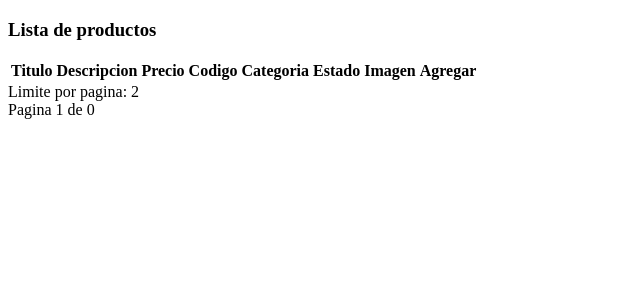
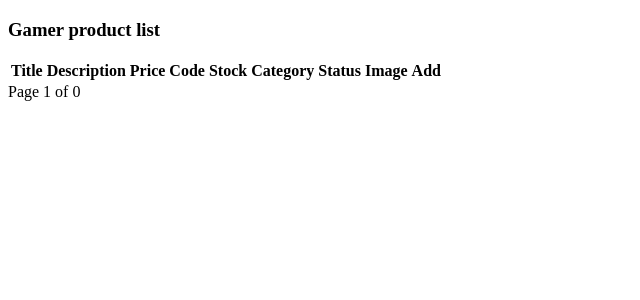
Before and after one commit to MatiCor12/FinalBackend, a Node server app: page /products in a window 1280 px wide. Shown: the top 300 px of the page, without its empty margins (0-640 px from the left). Run offline with Node 20, Linux system fonts and the light colour scheme; data that the repository does not hold is empty; some libraries are stand-ins or nearby versions.

Commit message:
new changes

```diff
--- a/src/app.js
+++ b/src/app.js
@@ -7,10 +7,9 @@ import {Server} from "socket.io"
 import { engine } from "express-handlebars"
 import __dirname from "./utils.js"
 import 'dotenv/config'
-import { productModel } from "./models/product.model.js"
 import { dbConnection } from "./config/config.js"
 import MessageManager from './class/ChatManager.js'
-import { addProductService, getProductsService } from "./services/products.js"
+import { addProductModerate, getProductsModerate } from "./moderate/products.js"
 
 //Nombramos la variable app con la función de expres
 const app = express()
@@ -49,12 +48,12 @@ const io = new Server(expressServer)
 
 io.on('connection', async(socket) => {
 
-    const {payload} = await getProductsService({})
+    const {payload} = await getProductsModerate({})
     const productos = payload
     socket.emit('products', payload);
 
     socket.on('addProducto', async (product)=> {
-        const newProduct = await addProductService({...product});
+        const newProduct = await addProductModerate({...product});
         if(newProduct) {
             productos.push(newProduct)
             socket.emit('products', productos);
--- a/src/config/config.js
+++ b/src/config/config.js
@@ -2,7 +2,7 @@ import mongoose from 'mongoose'
 
 export const dbConnection = async () => {
     try {
-        await mongoose.connect(process.env.URL_MATI_MONGODB)
+        await mongoose.connect(process.env.URL_MONGODB)
         console.log('Connected to DB ecommerce')
     } catch (error) {
         console.log(`Error creating DB ${error}`)
--- a/src/services/carts.js
+++ b/src/moderate/carts.js
@@ -1,24 +1,24 @@
 import { cartModel } from "../models/cart.model.js"
 
-export const getCartByIdService = async (cid) => {
+export const getCartByIdModerate = async (cid) => {
     try{
         return  await cartModel.findById(cid).populate('products.id').lean()
     } catch (error) {
-        console.log('getCartByIdService ->', error)
+        console.log('getCartByIdModerate ->', error)
         throw error
     }
 }
 
-export const createCartService = async () => {
+export const createCartModerate = async () => {
     try{
         return await cartModel.create({})
     } catch (error) {
-        console.log('createCartService ->', error)
+        console.log('createCartModerate ->', error)
         throw error
     }
 }
 
-export const addProductInCartService = async (cid, pid) => {
+export const addProductInCartModerate = async (cid, pid) => {
     try{
 
         const carrito = await cartModel.findById(cid)
@@ -37,22 +37,21 @@ export const addProductInCartService = async (cid, pid) => {
 
         return carrito
     } catch (error) {
-        console.log('addProductInCartService->', error)
+        console.log('addProductInCartModerate->', error)
         throw error
     }
 }
 
-export const deleteProductsInCartService = async (cid, pid) => {
+export const deleteProductsInCartModerate = async (cid, pid) => {
     try{
         return await cartModel.findByIdAndUpdate(cid, {$pull:{'products':{id:pid}}}, {new:true})
     }catch (error) {
-        console.log('deleteProductsInCartService->', error)
+        console.log('deleteProductsInCartModerate->', error)
         throw error
     }
 }
 
-
-export const updateProductsInCartService = async (cid, pid, quantity) => {
+export const updateProductsInCartModerate = async (cid, pid, quantity) => {
     try{
         return await cartModel.findOneAndUpdate(
             { _id:cid, 'products.id':pid },
@@ -60,17 +59,16 @@ export const updateProductsInCartService = async (cid, pid, quantity) => {
             { new:true }
         )
     }catch (error) {
-        console.log('updateProductsInCartService->', error)
+        console.log('updateProductsInCartModerate->', error)
         throw error
     }
 }
 
-export const deleteCartService = async (cid) => {
+export const deleteCartModerate = async (cid) => {
     try{
         return await cartModel.findByIdAndUpdate(cid, {$set:{'products':[] }}, {new:true})
-        //return await cartModel.findByIdAndDelete(cid)
     }catch (error) {
-        console.log('deleteCartService->', error)
+        console.log('deleteCartModerate->', error)
         throw error
     }
 }
--- a/src/services/products.js
+++ b/src/moderate/products.js
@@ -1,19 +1,19 @@
 import { productModel } from "../models/product.model.js";
 
-export const getProductsService = async ({ limit = 2, page = 1, sort, query}) => {
+export const getProductsModerate = async ({ limit = 2, page = 1, sort, query}) => {
     try {
         page = page == 0 ? 1 : page;
         page = Number(page);
         limit = Number(limit);
         const skip = (page-1) * limit;
-        const sortOrderOptions = { 'asc': -1, 'desc': 1 };
-        sort = sortOrderOptions[sort] || null;
+        const sortOrder = { 'asc': -1, 'desc': 1 };
+        sort = sortOrder[sort] || null;
 
         try{
             if(query)
                 query = JSON.parse(decodeURIComponent(query))
         }catch (error) {
-            console.log("Error al parsear:", error)
+            console.log("Parsing error:", error)
             query = {}
         }
 
@@ -42,43 +42,43 @@ export const getProductsService = async ({ limit = 2, page = 1, sort, query}) =>
         }
 
     } catch (error) {
-        console.log('getProductsService -> ', error)
+        console.log('getProductsModerate -> ', error)
         throw error
     }
 }
 
-export const getProductByIdService = async (pid) => {
+export const getProductByIdModerate = async (pid) => {
     try {
         return await productModel.findById(pid)
     } catch (error) {
-        console.log('getProductByIdService -> ', error)
+        console.log('getProductByIdModerate -> ', error)
         throw error
     }
 }
 
-export const addProductService = async ({ title, description, price, thumbnails, code, stock, category, status}) => {
+export const addProductModerate = async ({ title, description, price, thumbnails, code, stock, category, status}) => {
     try {
         return await productModel.create({title, description, price, thumbnails, code, stock, category, status})
     } catch (error) {
-        console.log('addProductService ->', error)
+        console.log('addProductModerate ->', error)
         throw error
     }
 }
 
-export const deleteProductService = async (pid) => {
+export const deleteProductModerate = async (pid) => {
     try {
         return await productModel.findByIdAndDelete(pid)
     } catch (error) {
-        console.log('deleteProductService ->', error)
+        console.log('deleteProductModerate ->', error)
         throw error
     }
 }
 
-export const updateProductService = async (pid, rest) => {
+export const updateProductModerate = async (pid, rest) => {
     try {
         return await productModel.findByIdAndUpdate(pid,{ ...rest },{ new: true })
     } catch (error) {
-        console.log('updateProductService ->', error)
+        console.log('updateProductModerate ->', error)
         throw error
     }
 }
--- a/src/routes/viewsRoutes.js
+++ b/src/routes/viewsRoutes.js
@@ -1,11 +1,11 @@
 import { Router } from 'express';
-import { getProductsService } from '../services/products.js';
-import { getCartByIdService } from '../services/carts.js';
+import { getProductsModerate } from '../moderate/products.js';
+import { getCartByIdModerate } from '../moderate/carts.js';
 
 const router = Router()
 
 router.get('/',async (req, res)=> {
-    const {payload} = await getProductsService({})
+    const {payload} = await getProductsModerate({})
     return res.render('home', { productos: payload, title: 'Home'})
 })
 
@@ -13,18 +13,14 @@ router.get('/realtimeproducts',(req, res)=>{
     return res.render('realTimeProducts', {title: 'Real time'})
 })
 
-router.get('/chat',(req, res)=>{
-    return res.render('chat', {title: 'Chat'})
-})
-
 router.get('/products', async(req,res)=>{
-    const result = await getProductsService({...req.query})
+    const result = await getProductsModerate({...req.query})
     return res.render('products', {title:'productos', result})
 })
 
 router.get('/cart/:cid', async (req,res)=>{
     const {cid} = req.params
-    const carrito = await getCartByIdService(cid);
+    const carrito = await getCartByIdModerate(cid);
     return res.render('cart', {title: 'carrito', carrito})
 })
 
--- a/src/views/chats.handlebars
+++ b/src/views/chats.handlebars
@@ -1,7 +1,7 @@
 <div>
-    <input type="text" id="user" placeholder="Escriba su nombre">
-    <input type="text" id="mensaje" placeholder="Escribe un mensaje">
-    <button id="btn-send" onclick="enviarMensaje()">Enviar</button>
+    <input type="text" id="user" placeholder="Write your name">
+    <input type="text" id="mensaje" placeholder="Write a message">
+    <button id="btn-send" onclick="sendMessage()">Send</button>
 </div>
 <div id="chats" >
 </div>
--- a/src/views/home.handlebars
+++ b/src/views/home.handlebars
@@ -25,15 +25,15 @@
             <td>{{this.stock}}</td>
             <td>{{this.category}}</td>
             <td>{{#if this.status}}
-                Activo
+                Active
                 {{else}}
-                Desactivado
+                Disabled
                 {{/if}}
             </td>
             <td>{{#if this.thumbanails.length}}
                 <a href="{{this.thumbnails.[0]}}" target="_blank">{{this.thumbanails.[0]}}</a>
                 {{else}}
-                No hay imagen
+                There is no image
                 {{/if}}
             </td>
         </tr>
--- a/src/views/products.handlebars
+++ b/src/views/products.handlebars
@@ -1,16 +1,17 @@
 <div>
-    <h3>Lista de productos</h3>
+    <h3>Gamer product list</h3>
     <table>
         <thead>
             <tr>
-                <th>Titulo</th>
-                <th>Descripcion</th>
-                <th>Precio</th>
-                <th>Codigo</th>
-                <th>Categoria</th>
-                <th>Estado</th>
-                <th>Imagen</th>
-                <th>Agregar</th>
+                <th>Title</th>
+                <th>Description</th>
+                <th>Price</th>
+                <th>Code</th>
+                <th>Stock</th>
+                <th>Category</th>
+                <th>Status</th>
+                <th>Image</th>
+                <th>Add</th>
             </tr>
         </thead>
         <tbody>
@@ -23,22 +24,20 @@
                 <td>{{this.stock}}</td>
                 <td>{{this.category}}</td>
                 <td>{{#if this.status}}
-                    Activo
+                    Active
                     {{else}}
-                    Desactivado
+                    Disabled
                     {{/if}}
                 </td>
                 <td>
                     {{#if this.thumbnails.length}}
                     <a href="{{this.thumbnails.[0]}}" target="_blank">{{this.thumbnails.[0]}}</a>
                     {{else}}
-                    No hay imagen
+                    There is no image
                     {{/if}}
                 </td>
                 <td>
-                    <button onclick="addToCart('{{this._id}}')">
-                        <i class="bi bi-cart"></i>
-                    </button>
+                    <button onclick="addToCart('{{this._id}}')"><i class="bi bi-cart"></i></button>
                 </td>
             </tr>
             {{/each}}
@@ -46,24 +45,22 @@
     </table>
 
     <div class="pagination">
-        <span>Limite por pagina: {{result.limit}}</span><br>
-
         {{#if result.query}}
-        <span>Filtrado por: {{result.query}}</span><br>
+        <span>Filtered by: {{result.query}}</span><br>
         {{/if}}
 
         {{#if result.hasPrevPage}}
-        <a href="?page={{result.prevPage}}&limit={{result.limit}}{{#if result.query}}&query={{result.query}}{{/if}}">Anterior</a>
+        <a href="?page={{result.prevPage}}&limit={{result.limit}}{{#if result.query}}&query={{result.query}}{{/if}}">Previous</a>
         {{/if}}
 
-        <span>Pagina {{result.page}} de {{result.totalPages}}</span>
+        <span>Page {{result.page}} of {{result.totalPages}}</span>
 
         {{#if result.hasNextPage}}
-        <a href="?page={{result.nextPage}}&limit={{result.limit}}{{#if result.query}}&query={{result.query}}{{/if}}">Siguiente</a>
+        <a href="?page={{result.nextPage}}&limit={{result.limit}}{{#if result.query}}&query={{result.query}}{{/if}}">Next</a>
         {{/if}}
     </div>
 <script>
-    function addToCart(productId){
+    function addToCart(productId) {
         const idCart = '66563f767be627bc84947777';
         fetch(`/api/carts/${idCart}/product/${productId}`,{
             method: 'POST',
```
Also changed, not shown: src/controllers/carts.js (+14 -14 lines), src/controllers/products.js (+6 -6 lines), src/views/cart.handlebars (+5 -5 lines), 1 other file.
